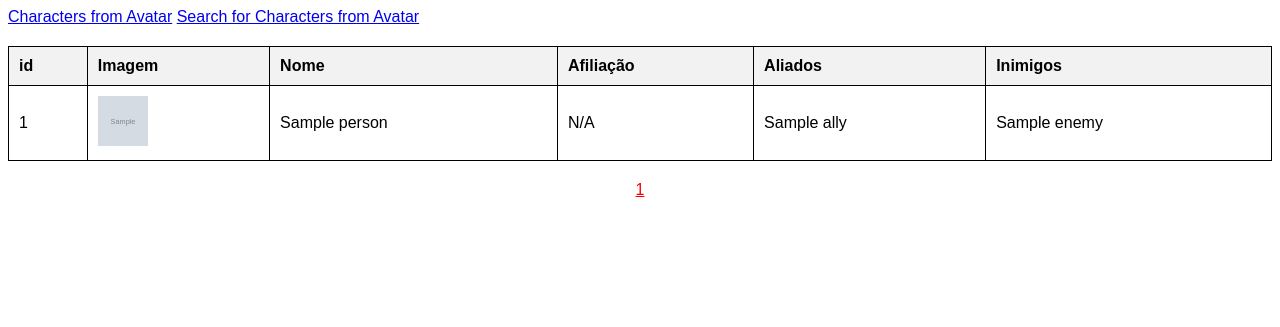
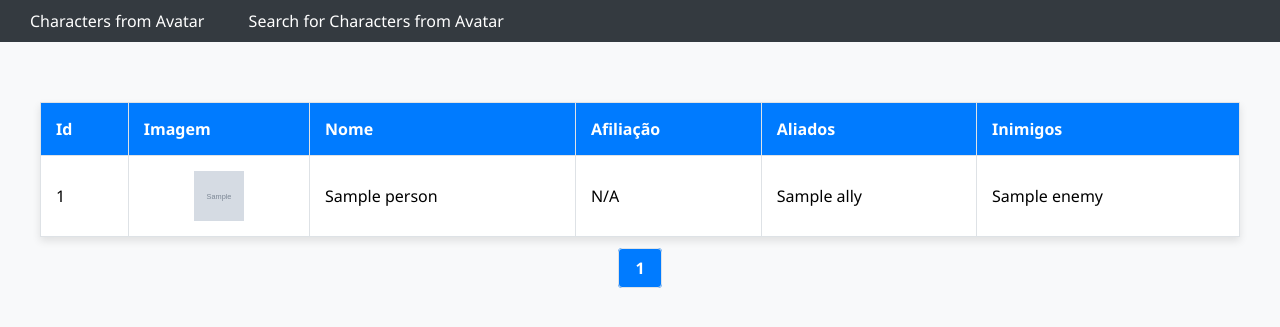
Before and after one commit to winissius/avatarAPI, a Django app: template avatarAPI/app_characters/templates/index.html in a window 1280 px wide. Shown: the top 327 px of the page. Run offline with Django 5.2, Linux system fonts and the light colour scheme; the template is opened without the code that fills it: most values are stand-ins (such as "Sample title", 1, 10 or a date in 2020); grey boxes marked "Sample" are stand-in pictures.

Commit message:
Add style from page

```diff
--- a/avatarAPI/app_characters/templates/index.html
+++ b/avatarAPI/app_characters/templates/index.html
@@ -5,39 +5,90 @@
     <title>Characters</title>
     <style>
         body {
-            font-family: Arial, sans-serif;
+            font-family: 'Segoe UI', Tahoma, Geneva, Verdana, sans-serif;
+            background-color: #f8f9fa;
+            margin: 0;
+            padding: 0;
+        }
+        .navbar {
+            background-color: #343a40;
+            color: white;
+            padding: 10px 20px;
+            margin-bottom: 20px;
+        }
+        .navbar a {
+            color: white;
+            text-decoration: none;
+            margin-right: 20px;
+            padding: 10px;
+            border-radius: 5px;
+        }
+        .navbar a.active {
+            background-color: #007bff;
+            color: white;
+        }
+        .container {
+            max-width: 1200px;
+            margin: auto;
+            padding: 20px;
         }
         table {
             width: 100%;
             border-collapse: collapse;
             margin: 20px 0;
+            background-color: white;
+            box-shadow: 0 4px 8px rgba(0, 0, 0, 0.1);
         }
         table, th, td {
-            border: 1px solid black;
+            border: 1px solid #dee2e6;
         }
         th, td {
-            padding: 10px;
+            padding: 15px;
             text-align: left;
         }
         th {
-            background-color: #f2f2f2;
+            background-color: #007bff;
+            color: white;
         }
-        .current {
-            color: red;
+        td img {
+            display: block;
+            margin: auto;
+        }
+        .pagination {
             text-align: center;
+            margin-top: 20px;
+        }
+        .pagination a {
+            margin: 0 5px;
+            text-decoration: none;
+            color: #007bff;
+            padding: 8px 16px;
+            border: 1px solid #dee2e6;
+            border-radius: 4px;
+            transition: background-color 0.3s, color 0.3s;
+        }
+        .pagination a.current {
+            background-color: #007bff;
+            color: white;
+            font-weight: bold;
+        }
+        .pagination a:hover {
+            background-color: #0056b3;
+            color: white;
         }
     </style>
 </head>
 <body>
-<nav class="navbar navbar-expand-lg navbar-light bg-body-tertiary fixed-top">
+<nav class="navbar">
     <div class="container-fluid">
-      <a class="navbar-brand mb-0 h1" href="{% url 'characters' %}">Characters from Avatar</a>
-      <a class="navbar-brand mb-0 h1" href="#">Search for Characters from Avatar</a>
+        <a class="navbar-brand mb-0 h1 {% if request.resolver_match.url_name == 'characters' %}active{% endif %}" href="{% url 'characters' %}">Characters from Avatar</a>
+        <a class="navbar-brand mb-0 h1 {% if request.resolver_match.url_name == 'search_characters' %}active{% endif %}" href="#">Search for Characters from Avatar</a>
     </div>
 </nav>
+<div class="container">
     <table>
         <tr>
-        <th>id</th>
+            <th>Id</th>
             <th>Imagem</th>
             <th>Nome</th>
             <th>Afiliação</th>
@@ -55,10 +106,11 @@
             </tr>
         {% endfor %}
     </table>
-<div style="text-align: center">
+    <div class="pagination">
         {% for page_number in page_object.paginator.page_range %}
             <a href="{% url 'characters' page_number %}" class="{% if page_number == page_object.number %}current{% endif %}">{{ page_number }}</a>
         {% endfor %}
     </div>
+</div>
 </body>
 </html>
```
Lines whose indentation alone changed are shown as unchanged.
